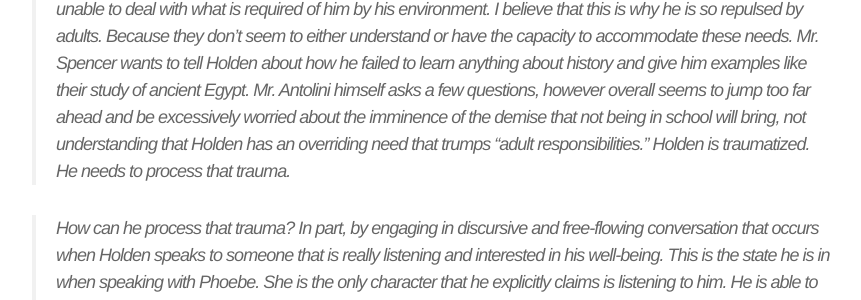
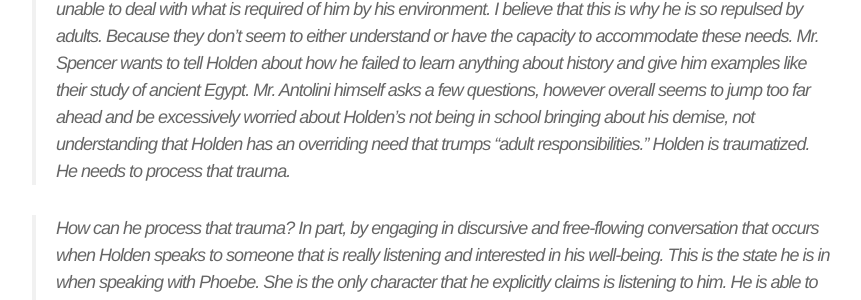
Before and after one commit to alitoiu/alitoiu.github.io, a Jekyll site: the page built from _posts/2019-07-24-Holden.markdown, in a window 1280 px wide and 900 px high, scrolled down 851 px. Shown: the part 288-588 px from the top of the window, without its empty margins (208-1069 px from the left). Built offline with Jekyll 4.4.1, drawn with Linux system fonts in a browser that asks for light colours; some of the changed text lies outside the part shown.

Commit message:
another holden change

```diff
--- a/_posts/2019-07-24-Holden.markdown
+++ b/_posts/2019-07-24-Holden.markdown
@@ -18,7 +18,7 @@
 
 > In the first place, I feel that Holden desperately needed to connect with himself and whatever confusing meaning lay within him. Especially, to connect with his memories of Allie and various childish experiences and ideas. He may indeed be extremely traumatized. Not only due to Allie's death, but also because of his witnessing James Castle's defenestration. The defenestration alone could have severe implications on a person's psychology, as I could personally attest to when that occurred in my apartment building in New Haven and more recently, when my friend witnessed a murder. However, Holden rarely finds himself in a situation where people want to hear about these things. When he writes the essay about Allie's glove for Stradlater, Stradlater doesn't appreciate it.
 
-> My view is that as long as Holden doesn't deal with what's important to him, such as the trauma, he will remain unable to deal with what is required of him by his environment. I believe that this is why he is so repulsed by adults. Because they don't seem to either understand or have the capacity to accommodate these needs. Mr. Spencer wants to tell Holden about how he failed to learn anything about history and give him examples like their study of ancient Egypt. Mr. Antolini himself asks a few questions, however overall seems to jump too far ahead and be excessively worried about the imminence of the demise that not being in school will bring, not understanding that Holden has an overriding need that trumps "adult responsibilities." Holden is traumatized. He needs to process that trauma.
+> My view is that as long as Holden doesn't deal with what's important to him, such as the trauma, he will remain unable to deal with what is required of him by his environment. I believe that this is why he is so repulsed by adults. Because they don't seem to either understand or have the capacity to accommodate these needs. Mr. Spencer wants to tell Holden about how he failed to learn anything about history and give him examples like their study of ancient Egypt. Mr. Antolini himself asks a few questions, however overall seems to jump too far ahead and be excessively worried about Holden's not being in school bringing about his demise, not understanding that Holden has an overriding need that trumps "adult responsibilities." Holden is traumatized. He needs to process that trauma.
 
 > How can he process that trauma? In part, by engaging in discursive and free-flowing conversation that occurs when Holden speaks to someone that is really listening and interested in his well-being. This is the state he is in when speaking with Phoebe. She is the only character that he explicitly claims is listening to him. He is able to admit what he actually wants to her (to be the catcher in the rye), a level of vulnerability and honesty that is uncommon for him in the outside world.
 
```
